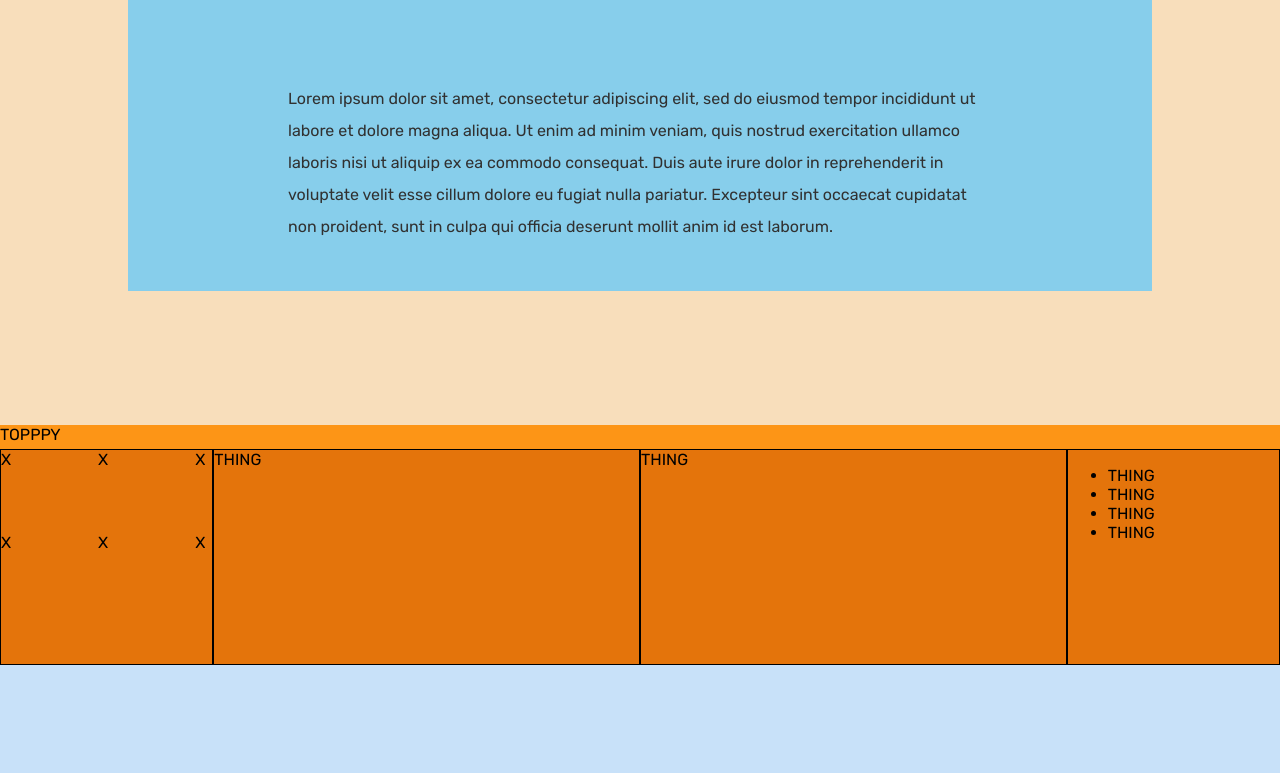
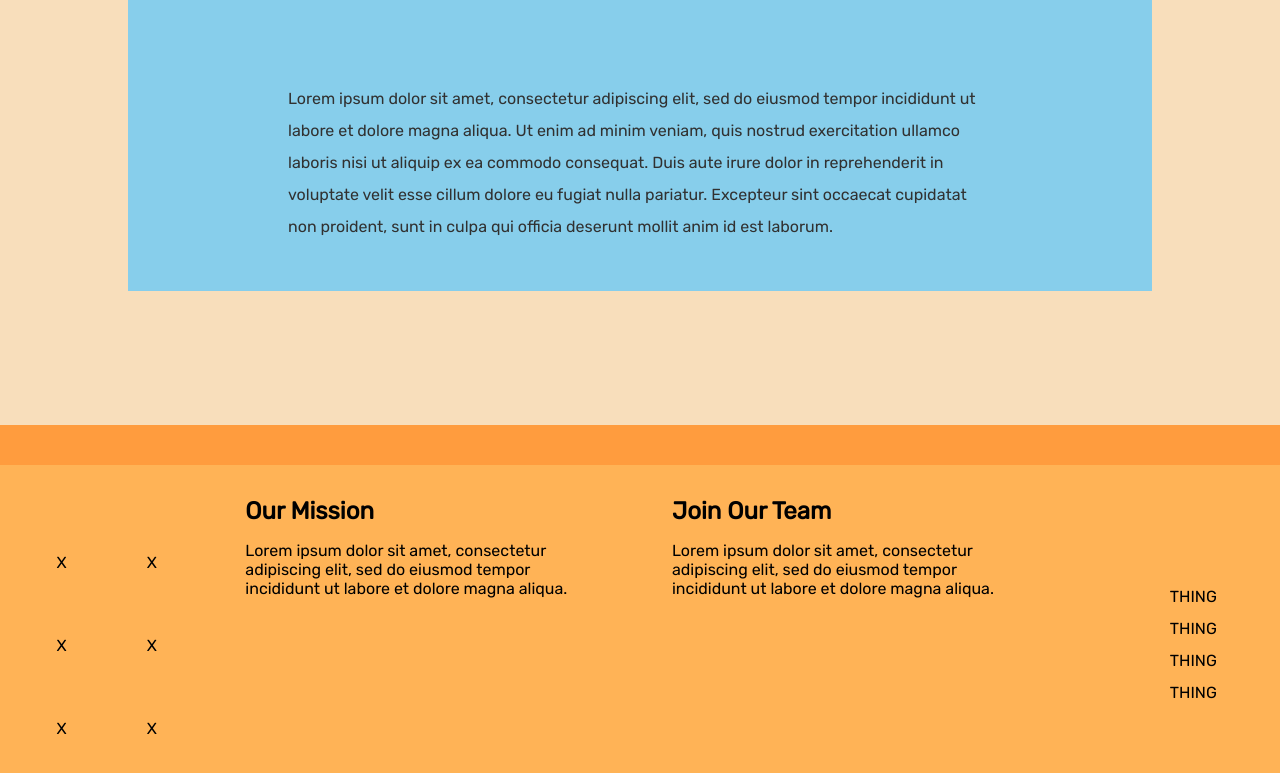
Before and after one commit to hkennedyvi/camper, a React (Create React App) app: page / in a window 1280 px wide. Shown: the part 1815-2588 px from the top of the page. Before the commit the page ends 2480 px from the top, so only its background shows below. Built offline with nearby package versions, Linux system fonts and the light colour scheme.

Commit message:
footer styling v2

```diff
--- a/src/components/Footer/footer.scss
+++ b/src/components/Footer/footer.scss
@@ -1,28 +1,45 @@
-$secondaryBg : #e4740b;
+$primaryBg: #ffb356;
+$secondaryBg : #ff9c3e;
 
 .footer {
-    height: 30vh;
+    height: 50vh;
+    min-height: 15rem;
 }
 
 .footer_top {
-    background: #fd9516;
+    background: $secondaryBg;
     height: 10%;
 }
 
 .footer_bottom {
-    background: $secondaryBg;
+    background: $primaryBg;
     height: 90%;
     display: grid;
     grid-template-columns: 1fr 2fr 2fr 1fr;
 }
 
 .footer_box {
-    border: solid 1px black;
+    justify-self: center;
+    align-self: center;
+}
+
+.lg_footer_box {
+    padding: 2rem;
 }
 
 .footer_icons {
     display: grid;
-    grid-template-columns: 1fr 1fr 1fr;
+    grid-template-columns: 1fr 1fr;
     grid-template-rows: 1fr 1fr 1fr;
     grid-gap: 4rem 5rem;
 }
+
+.footer_nav {
+    list-style: none;
+    line-height: 2rem;
+}
+
+.footer_nav_item:hover {
+    color:white;
+    font-style: italic;
+}
--- a/src/components/Footer/index.jsx
+++ b/src/components/Footer/index.jsx
@@ -6,7 +6,6 @@ class Footer extends Component {
         return (
             <section className="footer">
                 <div className="footer_top">
-                    TOPPPY
                 </div>
                 <div className="footer_bottom">
                     <div className="footer_box">
@@ -19,20 +18,26 @@ class Footer extends Component {
                             <span>X</span>
                         </div>
                     </div>
-                    <div className="footer_box">THING</div>
-                    <div className="footer_box">THING</div>
+                    <div className="lg_footer_box">
+                        <h5>Our Mission</h5>
+                        <p>Lorem ipsum dolor sit amet, consectetur adipiscing elit, sed do eiusmod tempor incididunt ut labore et dolore magna aliqua.</p>
+                    </div>
+                    <div className="lg_footer_box">
+                        <h5>Join Our Team</h5>
+                        <p>Lorem ipsum dolor sit amet, consectetur adipiscing elit, sed do eiusmod tempor incididunt ut labore et dolore magna aliqua.</p>
+                    </div>
                     <div className="footer_box">
-                        <ul>
-                            <li>
+                        <ul className="footer_nav">
+                            <li className="footer_nav_item">
                                 <a href="/">THING</a>
                             </li>
-                            <li>
+                            <li className="footer_nav_item">
                                 <a href="/">THING</a>
                             </li>
-                            <li>
+                            <li className="footer_nav_item">
                                 <a href="/">THING</a>
                             </li>
-                            <li>
+                            <li className="footer_nav_item">
                                 <a href="/">THING</a>
                             </li>
                         </ul>
--- a/src/index.scss
+++ b/src/index.scss
@@ -19,6 +19,11 @@ h3 {
   font-size: 3rem;
 }
 
+h5 {
+  margin: 0;
+  font-size: 1.5rem;
+}
+
 a {
   text-decoration: none;
   color: inherit;
```
Also changed, not shown: 1 other file (tests, documents, lock files or other folders).
